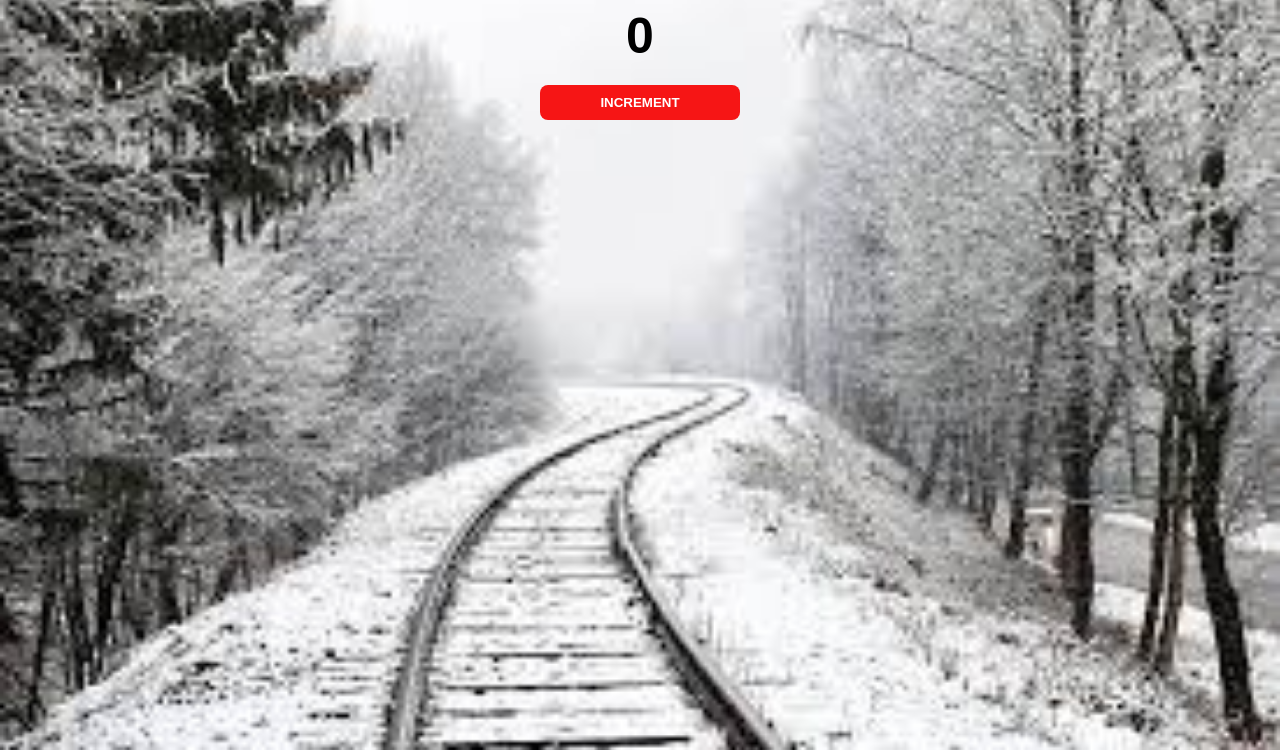
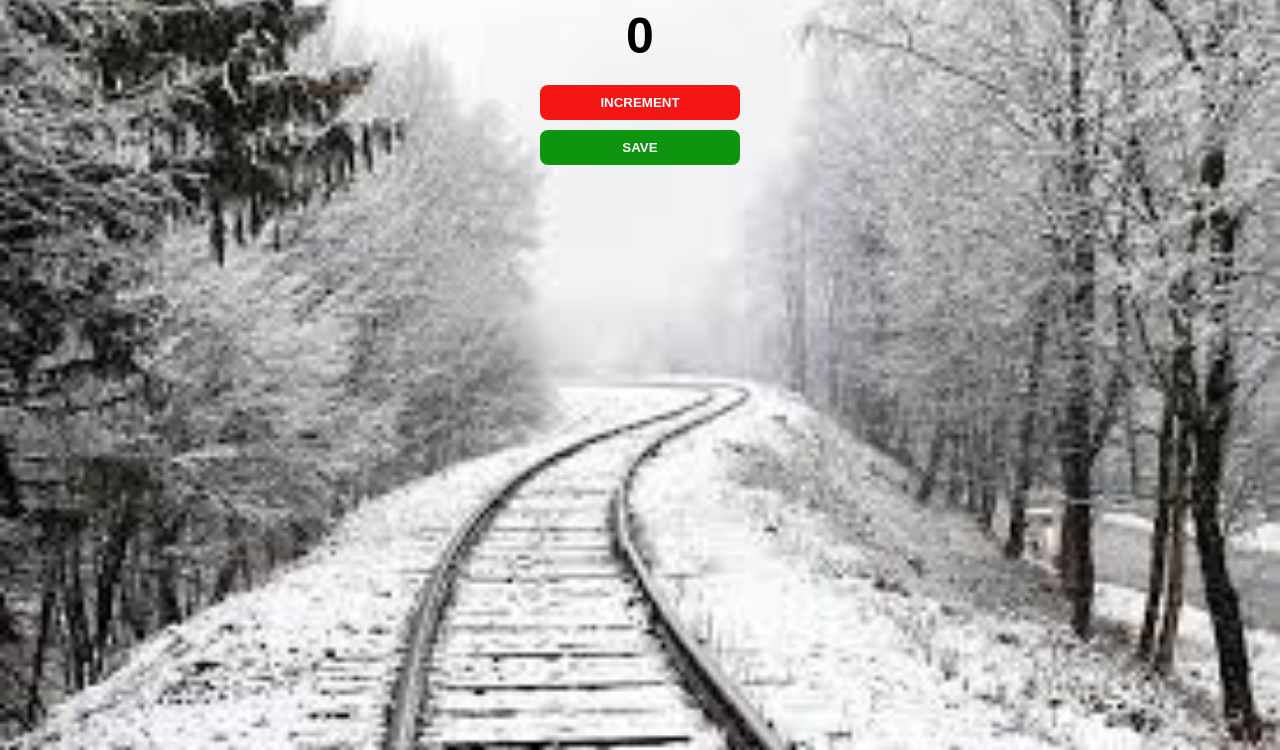
Before and after one commit to Sreehari0o4/peopleCounter, a plain HTML site: page index.html in a window 1280 px wide. Shown: the part 50-800 px from the top of the page. Drawn offline with Linux system fonts and the light colour scheme.

Commit message:
Add save button, its style and its function

```diff
--- a/index.html
+++ b/index.html
@@ -9,7 +9,9 @@
 <body>
     <h1>People Entered</h1>
     <h2 id="count-el">0</h2>
-    <button id="increment-btn" onclick="increment()">INCREMENT</button>
+    <button id="increment-btn" onclick="increment()">INCREMENT</button><br>
+    <button id="save-btn" onclick="save()">SAVE</button>
+
     <script src="script.js"></script>
 </body>
 
--- a/script.js
+++ b/script.js
@@ -5,3 +5,7 @@ function increment(){
     count += 1
     countEl.innerText = count
 }
+
+function save(){
+
+}
--- a/styles.css
+++ b/styles.css
@@ -28,9 +28,14 @@ button{
     width: 200px;
     color: white;
     border-radius: 8px;
-    margin-bottom: 5px;
+    margin-bottom: 10px;
+
 }
 
 #increment-btn {
     background: rgb(246, 21, 21);
 }
+
+#save-btn {
+    background: rgb(14, 148, 14);
+}
```
